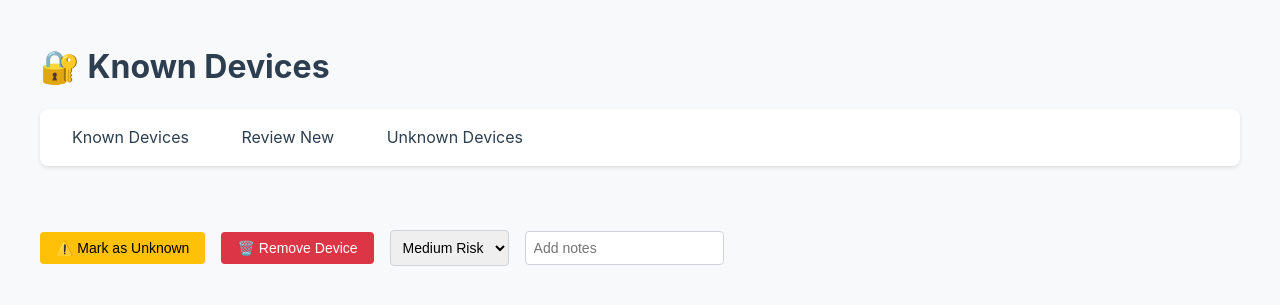
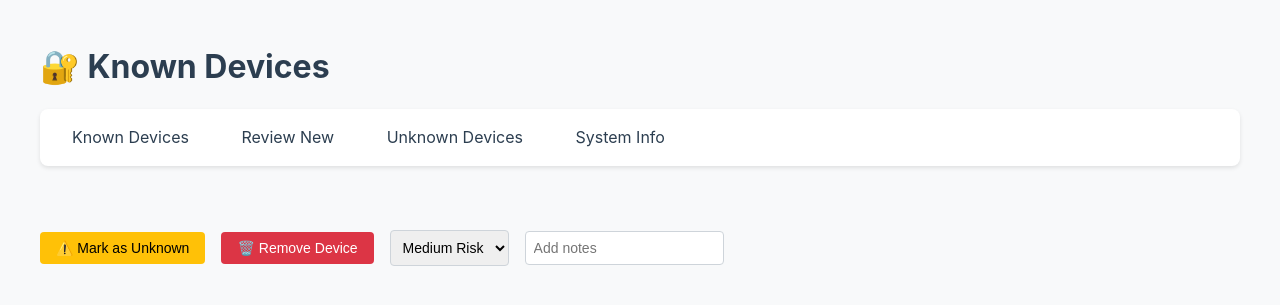
Before and after one commit to extremealexv/Netureon, a Flask app: page / in a window 1280 px wide. Shown: the top 305 px of the page. Run offline with Flask 3, Linux system fonts and the light colour scheme; data that the repository does not hold is empty; some libraries are stand-ins or nearby versions.

Commit message:
Added Syatem Information tab

```diff
--- a/webui/templates/main.html
+++ b/webui/templates/main.html
@@ -173,6 +173,7 @@
             <a href="{{ url_for('unknown.unknown_devices') }}">
                 Unknown Devices {% if active_threats %}<span class="badge">{{ active_threats }}</span>{% endif %}
             </a>
+            <a href="{{ url_for('system.system_info') }}">System Info</a>
         </nav>
 
         {% with messages = get_flashed_messages(with_categories=true) %}
```
